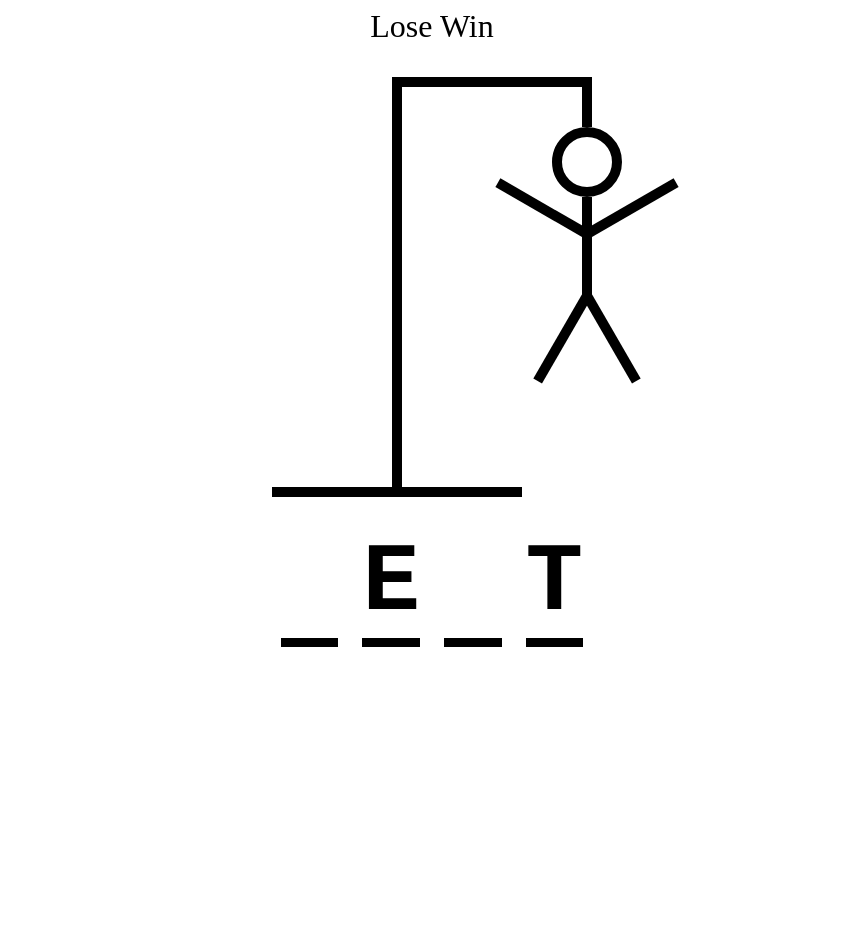
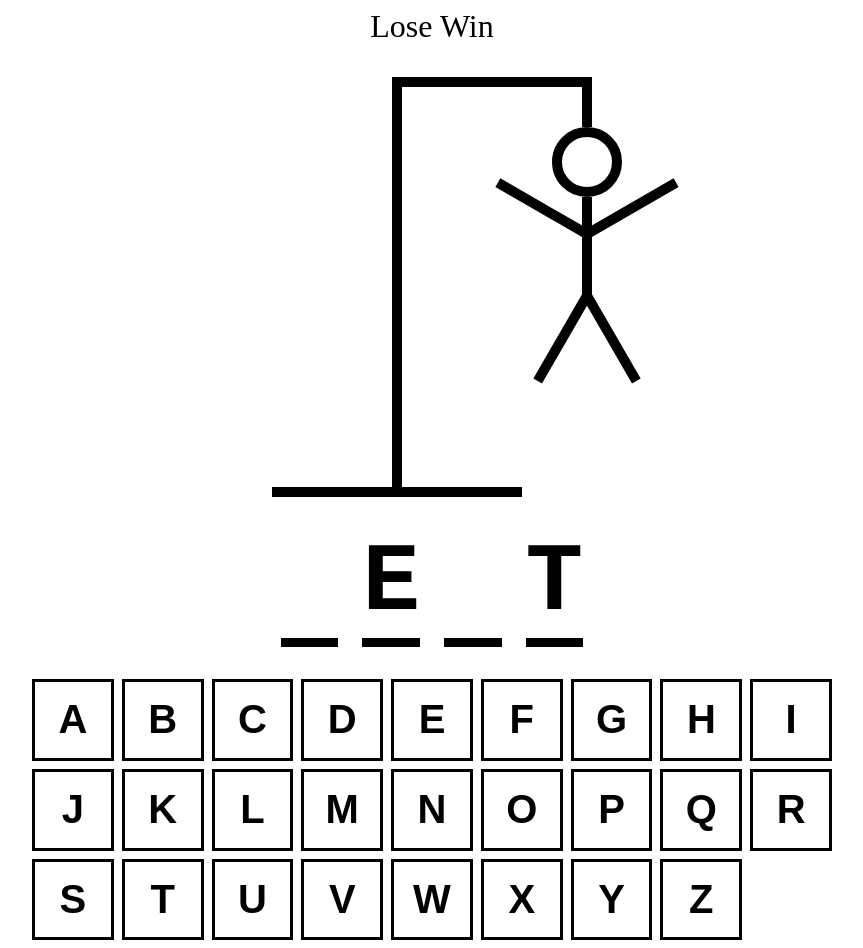
Before and after one commit to Dmitry27Zh/react-hangman, a React (Vite) app: page / in a window 1280 px wide. Shown: the whole page, without its empty margins (208-1071 px from the left). Before the commit the page ends 800 px from the top, so only its background shows below. Built offline with nearby package versions, Linux system fonts and the light colour scheme.

Commit message:
Add Keyboard jsx

```diff
--- /dev/null
+++ b/src/Keyboard.module.css
@@ -0,0 +1,25 @@
+.btn {
+  width: 100%;
+  padding: 0.5rem;
+  border: 3px solid black;
+  background: none;
+  aspect-ratio: 1 / 1;
+  font-weight: bold;
+  font-size: 2.5rem;
+  text-transform: uppercase;
+  cursor: pointer;
+  color: black;
+}
+
+.btn.active {
+  color: white;
+  background: hsl(200, 100%, 50%);
+}
+
+.btn.inactive {
+}
+
+.btn:hover:not(:disabled),
+.btn:focus:not(:disabled) {
+  background: hsl(200, 100%, 75%);
+}
--- a/src/Keyboard.tsx
+++ b/src/Keyboard.tsx
@@ -1,5 +1,53 @@
+import styles from './Keyboard.module.css'
+
+const KEYS = [
+  'a',
+  'b',
+  'c',
+  'd',
+  'e',
+  'f',
+  'g',
+  'h',
+  'i',
+  'j',
+  'k',
+  'l',
+  'm',
+  'n',
+  'o',
+  'p',
+  'q',
+  'r',
+  's',
+  't',
+  'u',
+  'v',
+  'w',
+  'x',
+  'y',
+  'z',
+]
+
 const Keyboard = () => {
-  return <div></div>
+  return (
+    <div
+      style={{
+        display: 'grid',
+        alignSelf: 'stretch',
+        gridTemplateColumns: 'repeat(auto-fit, minmax(75px, 1fr))',
+        gap: '.5rem',
+      }}
+    >
+      {KEYS.map((key) => {
+        return (
+          <button className={`${styles.btn} ${styles.inactive}`} key={key} disabled>
+            {key}
+          </button>
+        )
+      })}
+    </div>
+  )
 }
 
 export default Keyboard
```
